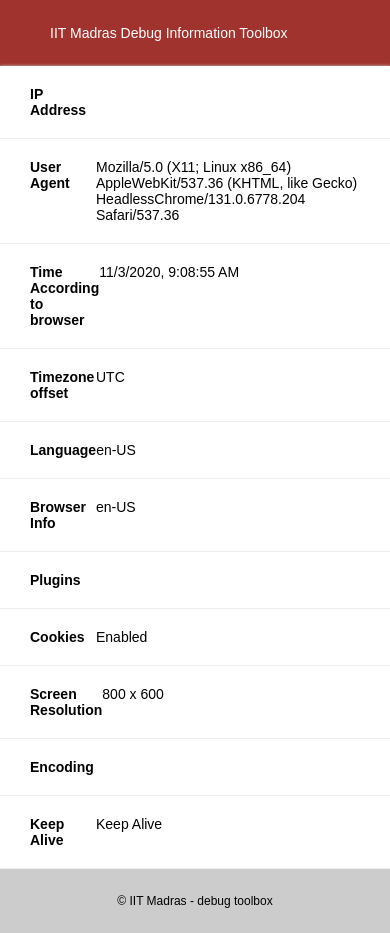
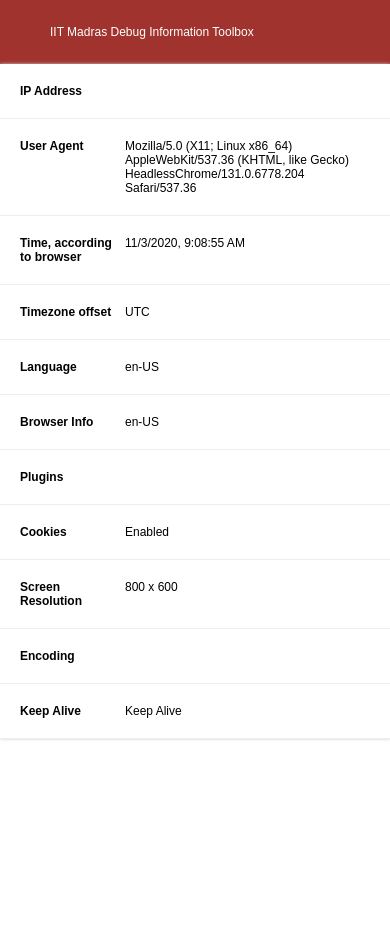
Before and after one commit to nptel-ac-in/debug-info, a plain HTML site: page docs/index.html in a window 390 px wide. After the commit the page ends 844 px from the top, so only its background shows below. Drawn offline with Linux system fonts and the light colour scheme.

Commit message:
footer element removed

```diff
--- a/docs/index.css
+++ b/docs/index.css
@@ -47,12 +47,12 @@ li.debug_info-item:hover {
     background-color: #ddd;
 }
 
-footer {
-    padding: 2.5rem 5rem;
+/* footer {
+    padding: 2.5rem;
     font-size: 1.4rem;
     text-align: center;
     background-color: #ccc;
-}
+} */
 /* Custom styling end */
 
 
@@ -61,26 +61,32 @@ footer {
     .container {
         width: 92%;
         margin: 1rem auto;
+        font-size: 1rem;
     }
     header, footer {
+        font-size: 1.4rem;
+    }
+    li.debug_info-item {
+        padding: 2rem;
+        font-size: 1rem;
+    }
+    .item-title, .item-desc {
         font-size: 1.2rem;
     }
-    ul.debug_info-item {
-        padding: 1rem 1.5rem;
-        font-size: 1rem;
+    .item-title {
+        flex: 0 0 30%;
+    }
+    .item-desc {
+        flex: 0 0 70%;
     }
 }
 @media screen and (max-width: 576px){
     .container {
         width: 100%;
         margin: 0;
-        font-size: 1.4rem;
-    }
-    header {
-        font-size: 1.4rem;
-    }
-    ul.debug_info-item {
-        padding: 0;
         font-size: 1rem;
     }
+    header, footer {
+        font-size: 1.2rem;
+    }
 }
--- a/docs/index.html
+++ b/docs/index.html
@@ -10,7 +10,6 @@
 </head>
 
 <body>
-
     <header>
         <div class="title">IIT Madras Debug Information Toolbox</div>
     </header>
@@ -18,10 +17,6 @@
         <ul id="debug_info-list" class="debug_info-list">
         </ul>
     </div>
-    <footer>
-        &copy; IIT Madras - debug toolbox
-    </footer>
-
     <!-- Overall scripting for debug info section -->
     <script src="index.js"></script>
 </body>
--- a/docs/index.js
+++ b/docs/index.js
@@ -12,7 +12,7 @@ let listItems = [{
     title: 'User Agent',
     description: navigator.userAgent
 },{
-    title: 'Time According to browser',
+    title: 'Time, according to browser',
     description:  new Date().toLocaleString()
 },{
     title: 'Timezone offset',
```
